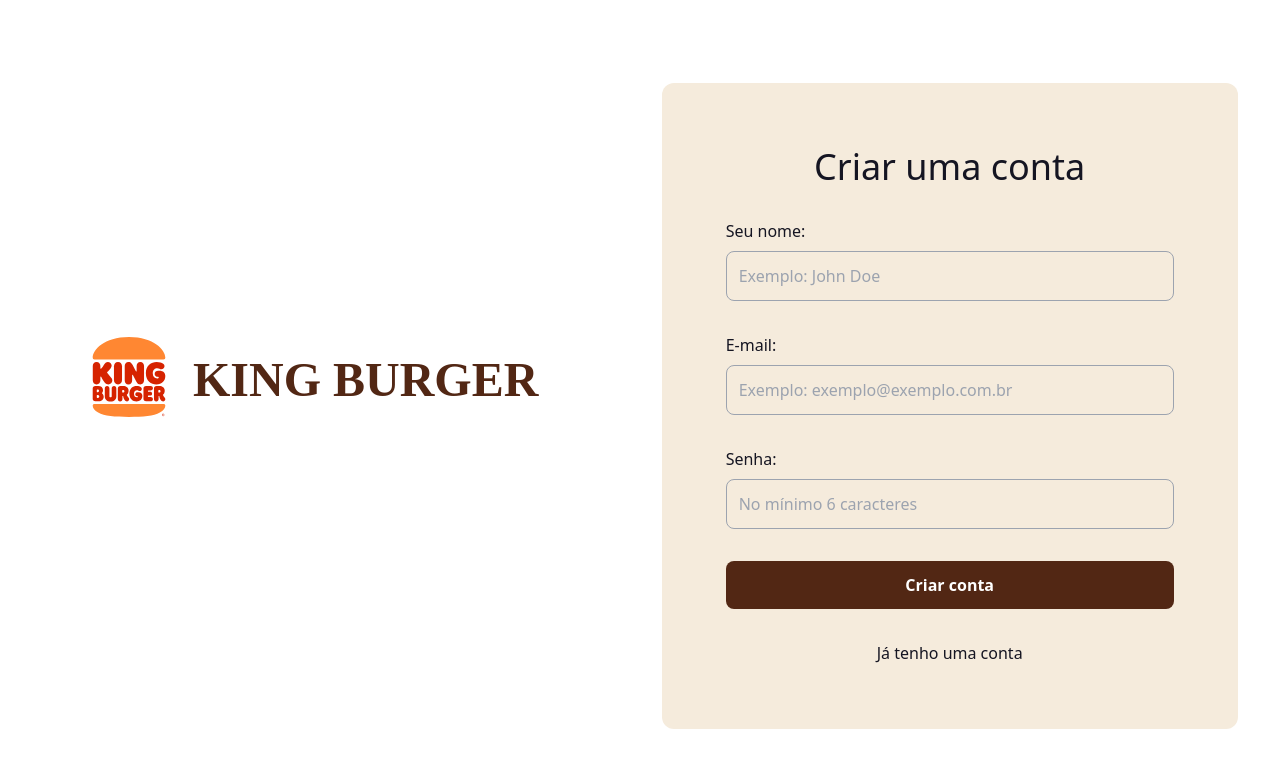
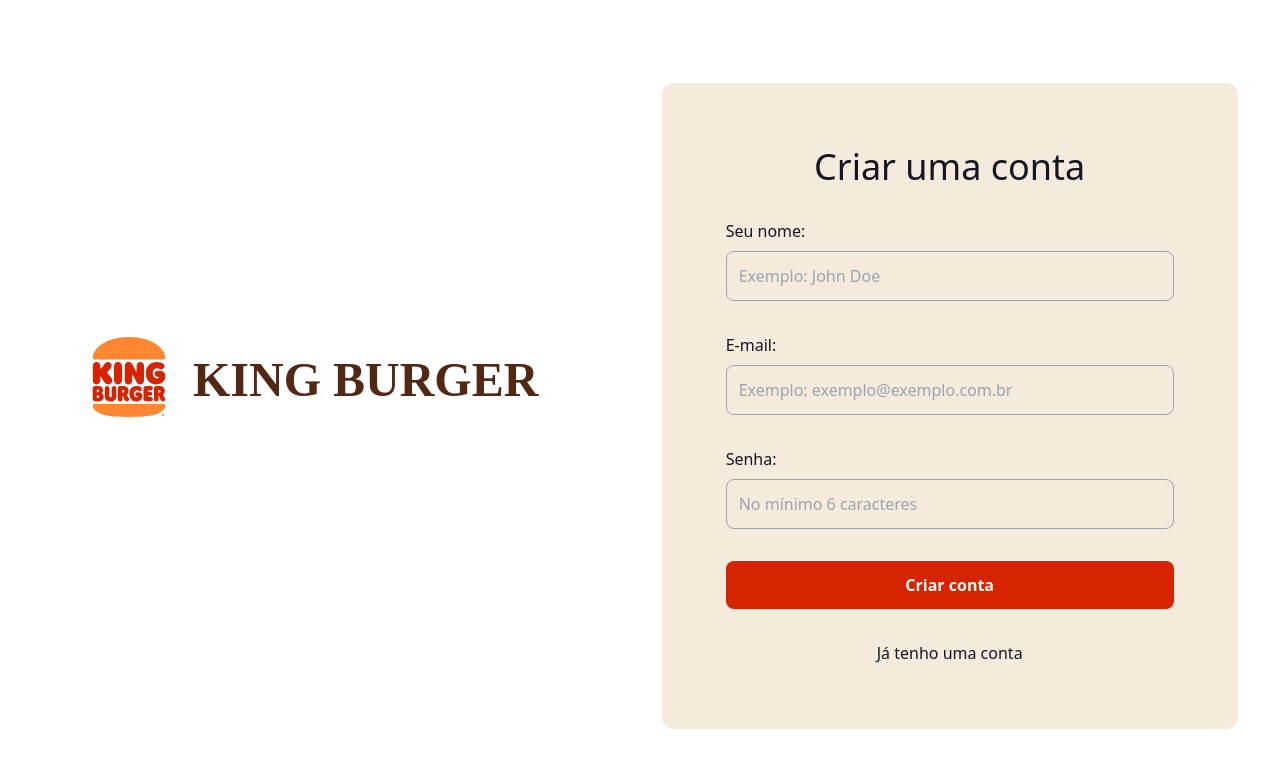
Before and after one commit to macielvini/king-burger, a React (Vite) app: page /register in a window 1280 px wide. Shown: the top 768 px of the page. Built offline with nearby package versions, Linux system fonts and the light colour scheme; no server answers; a web font is replaced by a local one.

Commit message:
feat: header recolor

```diff
--- a/src/components/Header.jsx
+++ b/src/components/Header.jsx
@@ -23,12 +23,12 @@ function Header({ cartCount = 0 }) {
   }
 
   return (
-    <header className="w-screen h-24 bg-slate-900 flex justify-between gap-8 items-center fixed top-0 left-0 px-6 lg:px-28 lg:h-28">
+    <header className="w-screen h-24 bg-secondary flex justify-between gap-8 items-center fixed top-0 left-0 px-6 lg:px-28 lg:h-28">
       <Icons.IconMenu2 className="h-5 lg:hidden" />
       <Link to={"/"}>
         <Logo size="sm" />
       </Link>
-      <span className="hidden lg:flex items-center justify-center gap-3 w-full h-11 rounded-md bg-slate-800 px-6">
+      <span className="hidden lg:flex items-center justify-center gap-3 w-full h-11 rounded-md bg-background px-6">
         <Icons.IconSearch />
         <input
           className="bg-transparent w-full focus:outline-none focus:border-none"
@@ -39,7 +39,7 @@ function Header({ cartCount = 0 }) {
           onKeyUp={(e) => onEnter(e)}
         />
       </span>
-      <button className="lg:btn-primary lg:font-normal relative lg:flex max-w-fit lg:bg-accent lg:px-6 lg:py-3 lg:rounded-md">
+      <button className="lg:btn-primary relative lg:font-normal lg:flex max-w-fit lg:px-6 lg:py-3 lg:rounded-md">
         <Icons.IconReceipt />
         <span className="hidden lg:block">{`Pedidos (${cartCount})`}</span>
         <span
--- a/src/styles/global.css
+++ b/src/styles/global.css
@@ -20,6 +20,6 @@
 
 @layer components {
   .btn-primary {
-    @apply w-full bg-accent text-white font-bold p-3 rounded-lg hover:brightness-90 hover:transition-all active:brightness-110 hover:cursor-pointer;
+    @apply w-full bg-primary text-white font-bold p-3 rounded-lg hover:brightness-90 hover:transition-all active:brightness-110 hover:cursor-pointer;
   }
 }
```
